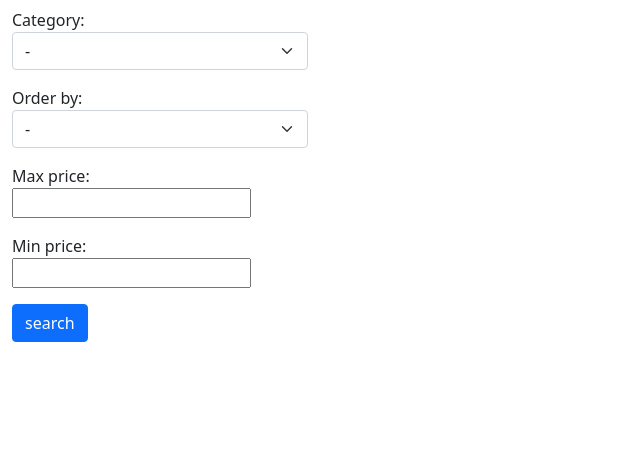
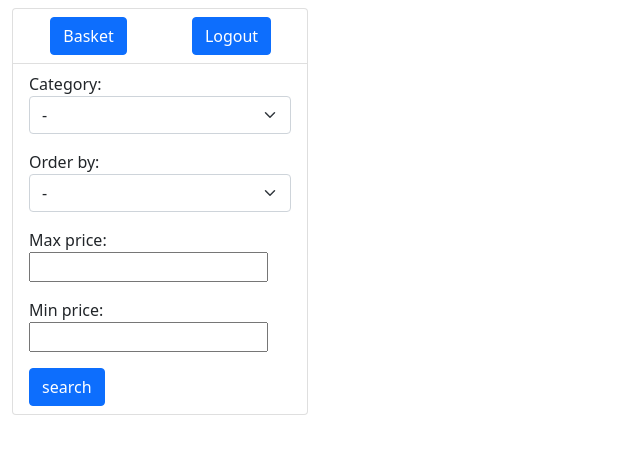
Before and after one commit to RomaMarhatok/DJSHOPR, a Django app: template app/products/templates/products/index.html in a window 1280 px wide. Shown: the top 454 px of the page, without its empty margins (0-640 px from the left). Run offline with Django 4.2, Linux system fonts and the light colour scheme; the template is opened without the code that fills it: values that come from a table or form of the project are taken from there, others are empty; parts of the project's set-up code (start-up, migrations or seed data) failed here and were passed over.

Commit message:
changeв index for registration

```diff
--- a/app/products/templates/products/index.html
+++ b/app/products/templates/products/index.html
@@ -6,12 +6,34 @@
 <div class="container-fluid mt-2">
     <div class="row">
         <div class="col-sm-3">
+            <div class="row">
+                <div class="col-sm">
+                    <div class="list-group">
+                        <div class="list-group-item">
+                            <div class="row">
+                                <div class="col-sm">
+                                    <div class="text-center">
+                                        <a class="btn btn-primary" href="{% url 'basket' %}">Basket</a>
+                                    </div>
+                                </div>
+                                <div class="col-sm">
+                                    <div class="text-center">
+                                        <a class="btn btn-primary" href="{% url 'logout' %}">Logout</a>
+                                    </div>
+                                </div>
+                            </div>
+                        </div>
+                        <div class="list-group-item">
                             <div class="filter-bar">
                                 <form action="{% url 'index' %}" method="get">
                                     {% csrf_token %}
                                     {{form.as_p}}
                                     <button type="submit" class="btn btn-primary">search</button>
                                 </form>
+                            </div>
+                        </div>
+                    </div>
+                </div>
             </div>
         </div>
         <div class="col">
```
Lines whose indentation alone changed are shown as unchanged.
